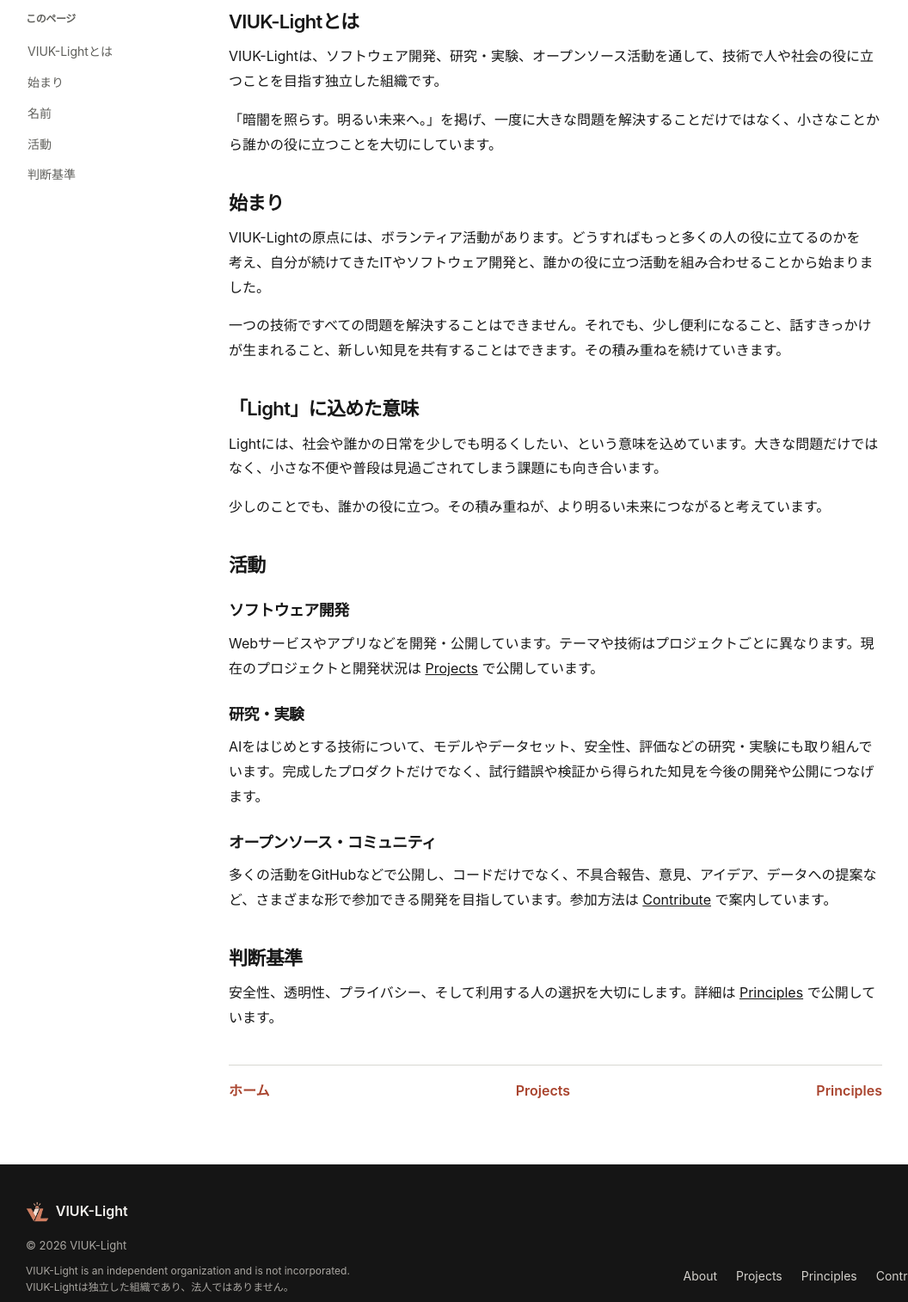
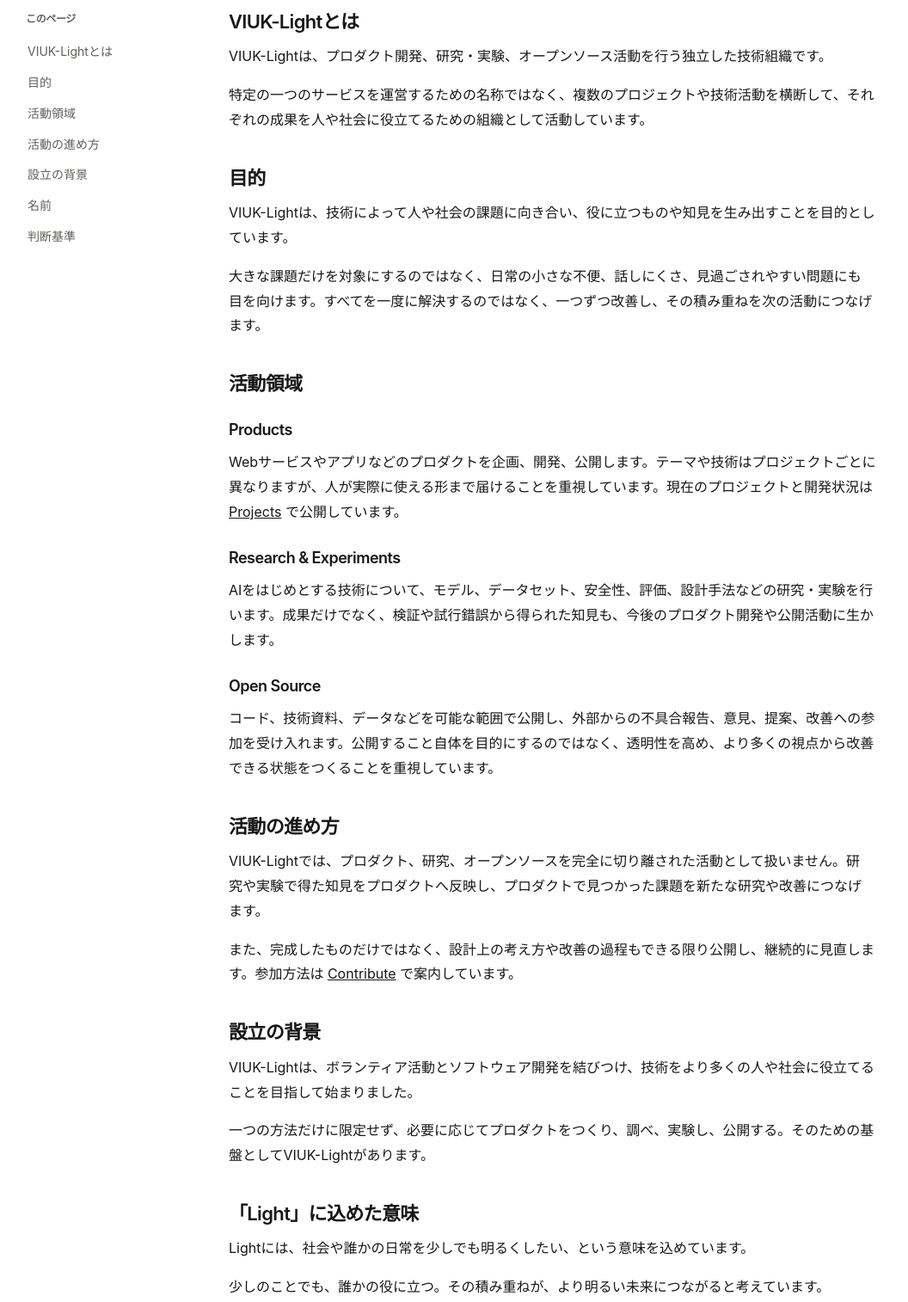
Before and after one commit to VIUK-Light/VIUK-Light.github.io, a plain HTML site: page about.html in a window 1280 px wide. Shown: the part 320-1834 px from the top of the page at 86% size, without its empty margins (2-1058 px from the left). Drawn offline with Linux system fonts and the light colour scheme.

Commit message:
Refine About page as an organization

```diff
--- a/about.html
+++ b/about.html
@@ -4,7 +4,7 @@
   <meta charset="utf-8">
   <meta name="viewport" content="width=device-width, initial-scale=1">
   <title>About — VIUK-Light</title>
-  <meta name="description" content="VIUK-Lightは、ソフトウェア開発、研究・実験、オープンソース活動を通して、技術で人や社会の役に立つことを目指す独立した組織です。">
+  <meta name="description" content="VIUK-Lightは、プロダクト開発、研究・実験、オープンソース活動を通して、技術で人や社会の役に立つことを目指す独立した技術組織です。">
   <link rel="canonical" href="https://viuk-light.org/about.html">
   <link rel="icon" href="assets/viuk-light-logo.png?v=20260825" type="image/png">
   <link rel="stylesheet" href="style.css?v=20260902-docs-type">
@@ -29,33 +29,43 @@
       <aside class="section-nav" aria-label="ページ内ナビゲーション">
         <h2>このページ</h2>
         <a href="#about">VIUK-Lightとは</a>
-        <a href="#origin">始まり</a>
+        <a href="#mission">目的</a>
+        <a href="#activities">活動領域</a>
+        <a href="#approach">活動の進め方</a>
+        <a href="#origin">設立の背景</a>
         <a href="#name">名前</a>
-        <a href="#activities">活動</a>
         <a href="#principles">判断基準</a>
       </aside>
       <article class="content-column">
         <h2 id="about">VIUK-Lightとは</h2>
-        <p>VIUK-Lightは、ソフトウェア開発、研究・実験、オープンソース活動を通して、技術で人や社会の役に立つことを目指す独立した組織です。</p>
-        <p>「暗闇を照らす。明るい未来へ。」を掲げ、一度に大きな問題を解決することだけではなく、小さなことから誰かの役に立つことを大切にしています。</p>
+        <p>VIUK-Lightは、プロダクト開発、研究・実験、オープンソース活動を行う独立した技術組織です。</p>
+        <p>特定の一つのサービスを運営するための名称ではなく、複数のプロジェクトや技術活動を横断して、それぞれの成果を人や社会に役立てるための組織として活動しています。</p>
 
-        <h2 id="origin">始まり</h2>
-        <p>VIUK-Lightの原点には、ボランティア活動があります。どうすればもっと多くの人の役に立てるのかを考え、自分が続けてきたITやソフトウェア開発と、誰かの役に立つ活動を組み合わせることから始まりました。</p>
-        <p>一つの技術ですべての問題を解決することはできません。それでも、少し便利になること、話すきっかけが生まれること、新しい知見を共有することはできます。その積み重ねを続けていきます。</p>
+        <h2 id="mission">目的</h2>
+        <p>VIUK-Lightは、技術によって人や社会の課題に向き合い、役に立つものや知見を生み出すことを目的としています。</p>
+        <p>大きな課題だけを対象にするのではなく、日常の小さな不便、話しにくさ、見過ごされやすい問題にも目を向けます。すべてを一度に解決するのではなく、一つずつ改善し、その積み重ねを次の活動につなげます。</p>
+
+        <h2 id="activities">活動領域</h2>
+        <h3>Products</h3>
+        <p>Webサービスやアプリなどのプロダクトを企画、開発、公開します。テーマや技術はプロジェクトごとに異なりますが、人が実際に使える形まで届けることを重視しています。現在のプロジェクトと開発状況は <a href="projects.html">Projects</a> で公開しています。</p>
+
+        <h3>Research &amp; Experiments</h3>
+        <p>AIをはじめとする技術について、モデル、データセット、安全性、評価、設計手法などの研究・実験を行います。成果だけでなく、検証や試行錯誤から得られた知見も、今後のプロダクト開発や公開活動に生かします。</p>
+
+        <h3>Open Source</h3>
+        <p>コード、技術資料、データなどを可能な範囲で公開し、外部からの不具合報告、意見、提案、改善への参加を受け入れます。公開すること自体を目的にするのではなく、透明性を高め、より多くの視点から改善できる状態をつくることを重視しています。</p>
+
+        <h2 id="approach">活動の進め方</h2>
+        <p>VIUK-Lightでは、プロダクト、研究、オープンソースを完全に切り離された活動として扱いません。研究や実験で得た知見をプロダクトへ反映し、プロダクトで見つかった課題を新たな研究や改善につなげます。</p>
+        <p>また、完成したものだけではなく、設計上の考え方や改善の過程もできる限り公開し、継続的に見直します。参加方法は <a href="contribute.html">Contribute</a> で案内しています。</p>
+
+        <h2 id="origin">設立の背景</h2>
+        <p>VIUK-Lightは、ボランティア活動とソフトウェア開発を結びつけ、技術をより多くの人や社会に役立てることを目指して始まりました。</p>
+        <p>一つの方法だけに限定せず、必要に応じてプロダクトをつくり、調べ、実験し、公開する。そのための基盤としてVIUK-Lightがあります。</p>
 
         <h2 id="name">「Light」に込めた意味</h2>
-        <p>Lightには、社会や誰かの日常を少しでも明るくしたい、という意味を込めています。大きな問題だけではなく、小さな不便や普段は見過ごされてしまう課題にも向き合います。</p>
+        <p>Lightには、社会や誰かの日常を少しでも明るくしたい、という意味を込めています。</p>
         <p>少しのことでも、誰かの役に立つ。その積み重ねが、より明るい未来につながると考えています。</p>
-
-        <h2 id="activities">活動</h2>
-        <h3>ソフトウェア開発</h3>
-        <p>Webサービスやアプリなどを開発・公開しています。テーマや技術はプロジェクトごとに異なります。現在のプロジェクトと開発状況は <a href="projects.html">Projects</a> で公開しています。</p>
-
-        <h3>研究・実験</h3>
-        <p>AIをはじめとする技術について、モデルやデータセット、安全性、評価などの研究・実験にも取り組んでいます。完成したプロダクトだけでなく、試行錯誤や検証から得られた知見を今後の開発や公開につなげます。</p>
-
-        <h3>オープンソース・コミュニティ</h3>
-        <p>多くの活動をGitHubなどで公開し、コードだけでなく、不具合報告、意見、アイデア、データへの提案など、さまざまな形で参加できる開発を目指しています。参加方法は <a href="contribute.html">Contribute</a> で案内しています。</p>
 
         <h2 id="principles">判断基準</h2>
         <p>安全性、透明性、プライバシー、そして利用する人の選択を大切にします。詳細は <a href="principles.html">Principles</a> で公開しています。</p>
```
